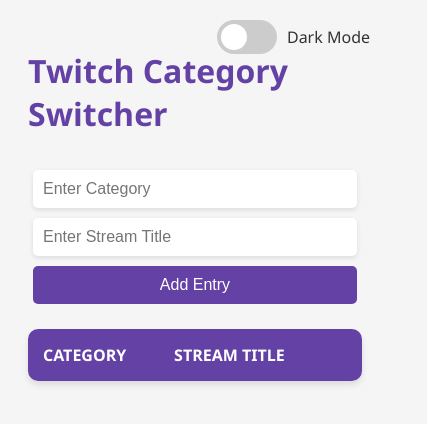
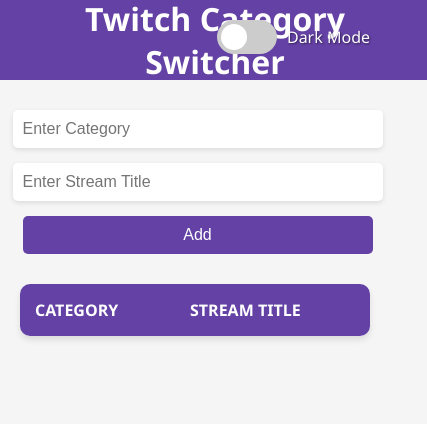
Before and after one commit to Na51f/Twitch-Category-Switcher, a plain HTML site: page index.html in a window 390 px wide. Shown: the whole page, 427 px wide, since content can reach past the window. Drawn offline with Linux system fonts and the light colour scheme.

Commit message:
Update styles for dark mode and scrollbar

```diff
--- a/index.html
+++ b/index.html
@@ -13,6 +13,9 @@
     </script>
 </head>
 <body>
+    <div class="header-section">
+        <h1>Twitch Category Switcher</h1>
+    </div>
     <div class="dark-mode-switch">
         <label class="switch">
             <input type="checkbox" id="darkModeToggle">
@@ -21,11 +24,10 @@
         <span>Dark Mode</span>
     </div>
     <div class="container">
-        <h1>Twitch Category Switcher</h1>
         <div class="input-container">
             <input type="text" id="category" placeholder="Enter Category">
             <input type="text" id="title" placeholder="Enter Stream Title">
-            <button onclick="addEntry()">Add Entry</button>
+            <button onclick="addEntry()">Add</button>
         </div>
         <table id="categoryTable">
             <thead>
--- a/script.js
+++ b/script.js
@@ -1,5 +1,23 @@
 // Load saved entries when the page loads
-document.addEventListener('DOMContentLoaded', loadEntries);
+document.addEventListener('DOMContentLoaded', () => {
+    loadEntries();
+    setTimeout(() => {
+        document.documentElement.classList.remove('no-transition');
+    }, 100);
+});
+
+// Dark mode toggle
+const darkModeToggle = document.getElementById('darkModeToggle');
+darkModeToggle.addEventListener('change', () => {
+    document.documentElement.classList.toggle('dark-mode');
+    localStorage.setItem('darkMode', darkModeToggle.checked);
+});
+
+// Check for saved dark mode preference and apply it immediately
+if (localStorage.getItem('darkMode') === 'true') {
+    darkModeToggle.checked = true;
+    document.documentElement.classList.add('dark-mode');
+}
 
 function addEntry() {
     const category = document.getElementById('category').value;
@@ -68,23 +86,3 @@ function loadEntries() {
         });
     }
 }
-
-// Dark mode toggle
-const darkModeToggle = document.getElementById('darkModeToggle');
-darkModeToggle.addEventListener('change', () => {
-    document.documentElement.classList.toggle('dark-mode');
-    localStorage.setItem('darkMode', darkModeToggle.checked);
-});
-
-// Check for saved dark mode preference and apply it immediately
-if (localStorage.getItem('darkMode') === 'true') {
-    darkModeToggle.checked = true;
-    document.documentElement.classList.add('dark-mode');
-}
-
-// Remove the no-transition class after a short delay
-window.addEventListener('DOMContentLoaded', (event) => {
-    setTimeout(() => {
-        document.documentElement.classList.remove('no-transition');
-    }, 100);
-});
--- a/styles.css
+++ b/styles.css
@@ -1,11 +1,26 @@
-/* Add this at the beginning of the file */
-html.no-transition,
-html.no-transition * {
+html, body {
+    overflow: hidden;
+    position: fixed;
+    width: 100%;
+    height: 100%;
+}
+
+html.no-transition, html.no-transition * {
     transition: none !important;
 }
 
-html, body, .container {
-    transition: background-color var(--transition-duration), color var(--transition-duration);
+html, body, .container, input, table, td, .remove-btn {
+    transition: background-color var(--transition-duration),
+                color var(--transition-duration),
+                border-color var(--transition-duration);
+}
+
+/* Remove redundant styles for the last column */
+#categoryTable th:last-child,
+#categoryTable td:last-child {
+    width: 40px;
+    padding: 0;
+    text-align: center;
 }
 
 html {
@@ -23,23 +38,50 @@ html.dark-mode {
 
 body {
     font-family: 'Segoe UI', Tahoma, Geneva, Verdana, sans-serif;
-    padding: 20px;
+    padding: 0;
     display: flex;
     flex-direction: column;
     align-items: center;
-    min-height: 100vh;
     background-color: transparent;
+    margin: 0;
+    overflow-y: auto; /* Allow vertical scrolling within the body */
+}
+
+.header {
+    background-color: var(--primary-color);
+    width: 100%;
+    padding: 20px 0;
+    text-align: center;
+    margin-bottom: 30px;
 }
 
 h1 {
-    color: var(--primary-color);
-    margin-bottom: 30px;
+    color: white;
+    margin: 0;
+}
+
+.content {
+    padding: 0 20px;
+    width: 100%;
+    max-width: 800px;
+    box-sizing: border-box;
+}
+
+.container {
+    display: flex;
+    flex-direction: column;
+    align-items: center;
+    width: 100%;
+    max-width: 800px; /* Set a max-width for larger screens */
+    margin: 85px auto 0; /* Center horizontally and add top margin */
+    padding: 20px;
+    box-sizing: border-box;
 }
 
 .input-container {
     display: flex;
-    justify-content: center;
-    flex-wrap: wrap;
+    justify-content: space-between;
+    align-items: center;
     margin-bottom: 20px;
     width: 100%;
 }
@@ -52,15 +94,29 @@ input, button {
     font-size: 16px;
 }
 
-input {
-    flex: 1;
-    min-width: 200px;
+.input-container input {
+    width: calc(50% - 45px); /* Adjust width to account for button */
+    margin-right: 10px;
+    padding: 10px;
+    border: none;
+    border-radius: 5px;
     background-color: var(--input-bg-light);
     color: var(--text-light);
     box-shadow: 0 2px 5px rgba(0, 0, 0, 0.1);
+    transition: background-color var(--transition-duration), color var(--transition-duration), box-shadow var(--transition-duration);
 }
 
-button {
+input:focus {
+    outline: none;
+    background-color: #e6e6e6; /* Slightly darker background when focused */
+    box-shadow: 0 2px 5px rgba(0, 0, 0, 0.2); /* Slightly stronger shadow when focused */
+}
+
+.input-container button {
+    width: 80px; /* Fixed width for the button */
+    padding: 10px;
+    border: none;
+    border-radius: 5px;
     background-color: var(--primary-color);
     color: white;
     cursor: pointer;
@@ -72,15 +128,32 @@ button:hover {
 }
 
 table {
-    border-collapse: collapse; /* Change from separate to collapse */
     width: 100%;
-    max-width: 800px;
-    margin: 20px auto;
+    border-collapse: collapse;
     background-color: var(--table-bg-light);
     border-radius: 10px;
     overflow: hidden;
     box-shadow: 0 4px 6px rgba(0, 0, 0, 0.1);
 }
+
+#categoryTable tbody {
+    display: block;
+    max-height: calc(100vh - 250px); /* Adjust this value as needed */
+    overflow-y: auto;
+}
+
+#categoryTable thead, #categoryTable tbody tr {
+    display: table;
+    width: 100%;
+    table-layout: fixed;
+}
+
+#categoryTable td:last-child {
+    width: 40px;
+    padding: 0;
+    text-align: center;
+}
+
 
 th, td {
     padding: 15px;
@@ -145,14 +218,14 @@ tr .remove-btn {
     transition: opacity 0.15s ease 0.05s, transform 0.15s ease 0.05s, background-color 0.15s ease; /* Reduced delay to 0.05s and duration to 0.15s */
 }
 
-/* Dark mode styles */
-html.dark-mode body {
-    background-color: var(--background-dark);
+html.dark-mode .input-container input {
+    background-color: var(--input-bg-dark);
+    color: var(--text-dark);
 }
 
-html.dark-mode input {
-    background-color: var(--input-bg-dark);
-    color: var(--text-dark);
+html.dark-mode input:focus {
+    background-color: #2a2a2f; /* Slightly darker background when focused in dark mode */
+    box-shadow: 0 2px 5px rgba(0, 0, 0, 0.3); /* Slightly stronger shadow when focused in dark mode */
 }
 
 html.dark-mode table {
@@ -179,6 +252,53 @@ html.dark-mode .remove-btn:hover {
     color: white;
 }
 
+#categoryTable tbody::-webkit-scrollbar {
+    width: 10px;
+}
+
+#categoryTable tbody::-webkit-scrollbar-track {
+    background: var(--scrollbar-track-light);
+    transition: background-color 0.1s; /* Faster transition for scrollbar */
+}
+
+#categoryTable tbody::-webkit-scrollbar-thumb {
+    background-color: var(--scrollbar-thumb-light);
+    border-radius: 6px;
+    border: 2px solid var(--scrollbar-track-light);
+    transition: background-color 0.1s, border-color 0.1s; /* Faster transition for scrollbar */
+}
+
+#categoryTable tbody::-webkit-scrollbar-thumb:hover {
+    background-color: var(--scrollbar-thumb-hover-light);
+    transition: background-color 0.1s; /* Faster transition for scrollbar hover */
+}
+
+/* For Firefox */
+#categoryTable tbody {
+    scrollbar-width: thin;
+    scrollbar-color: var(--scrollbar-thumb-light) var(--scrollbar-track-light);
+    transition: scrollbar-color 0.1s; /* Faster transition for Firefox scrollbar */
+}
+
+/* Dark mode scrollbar styles */
+html.dark-mode #categoryTable tbody::-webkit-scrollbar-track {
+    background: var(--scrollbar-track-dark);
+}
+
+html.dark-mode #categoryTable tbody::-webkit-scrollbar-thumb {
+    background-color: var(--scrollbar-thumb-dark);
+    border-color: var(--scrollbar-track-dark);
+}
+
+html.dark-mode #categoryTable tbody::-webkit-scrollbar-thumb:hover {
+    background-color: var(--scrollbar-thumb-hover-dark);
+}
+
+/* For Firefox in dark mode */
+html.dark-mode #categoryTable tbody {
+    scrollbar-color: var(--scrollbar-thumb-dark) var(--scrollbar-track-dark);
+}
+
 /* Dark mode switch styles */
 .dark-mode-switch {
     position: absolute;
@@ -186,6 +306,12 @@ html.dark-mode .remove-btn:hover {
     right: 20px;
     display: flex;
     align-items: center;
+    z-index: 1000; /* Ensure it's above the header */
+}
+
+.dark-mode-switch span {
+    color: white; /* Set the text color to white */
+    text-shadow: 1px 1px 2px rgba(0, 0, 0, 0.5); /* Add a subtle text shadow for better visibility */
 }
 
 .switch {
@@ -235,8 +361,15 @@ input:checked + .slider:before {
 }
 
 @media (max-width: 600px) {
-    input, button {
+    .input-container {
+        flex-direction: column;
+    }
+
+    .input-container input,
+    .input-container button {
         width: 100%;
+        margin-right: 0;
+        margin-bottom: 10px;
     }
 }
 
@@ -262,9 +395,15 @@ input:checked + .slider:before {
     --table-bg-dark: #2F2F35;
     --row-hover-light: #f0f0f0;
     --row-hover-dark: #3A3A40;
+    --scrollbar-track-light: #f1f1f1;
+    --scrollbar-thumb-light: #888;
+    --scrollbar-thumb-hover-light: #555;
+    --scrollbar-track-dark: #2a2a2a;
+    --scrollbar-thumb-dark: #555;
+    --scrollbar-thumb-hover-dark: #666;
 }
 
-html, body, .container, input, table, th, td, .remove-btn {
+html, body, .container, input, table, td, .remove-btn {
     transition: background-color var(--transition-duration),
                 color var(--transition-duration),
                 border-color var(--transition-duration);
@@ -287,3 +426,27 @@ tr:hover td {
 html.dark-mode tr:hover td {
     background-color: var(--row-hover-dark);
 }
+
+.header-section {
+    background-color: var(--primary-color);
+    color: white;
+    padding: 10px 20px; /* Reduced padding */
+    text-align: center;
+    width: 100%;
+    position: fixed;
+    top: 0;
+    left: 0;
+    z-index: 1000;
+    display: flex; /* Add flex display */
+    justify-content: center; /* Center horizontally */
+    align-items: center; /* Center vertically */
+    height: 60px; /* Set a fixed height */
+}
+
+html.dark-mode .slider {
+    background-color: #3F3F45; /* Match the dark grey background */
+}
+
+html.dark-mode .slider:before {
+    background-color: var(--background-dark); /* Ensure the toggle button is visible */
+}
```
